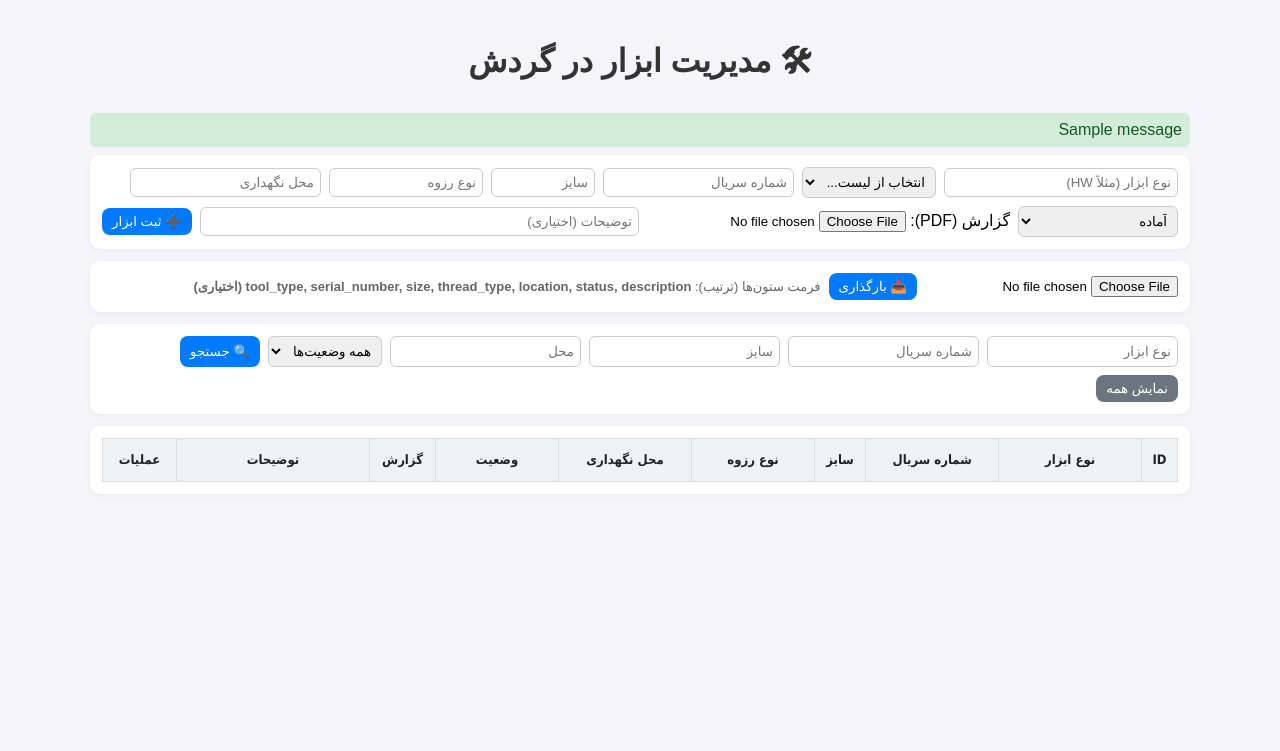
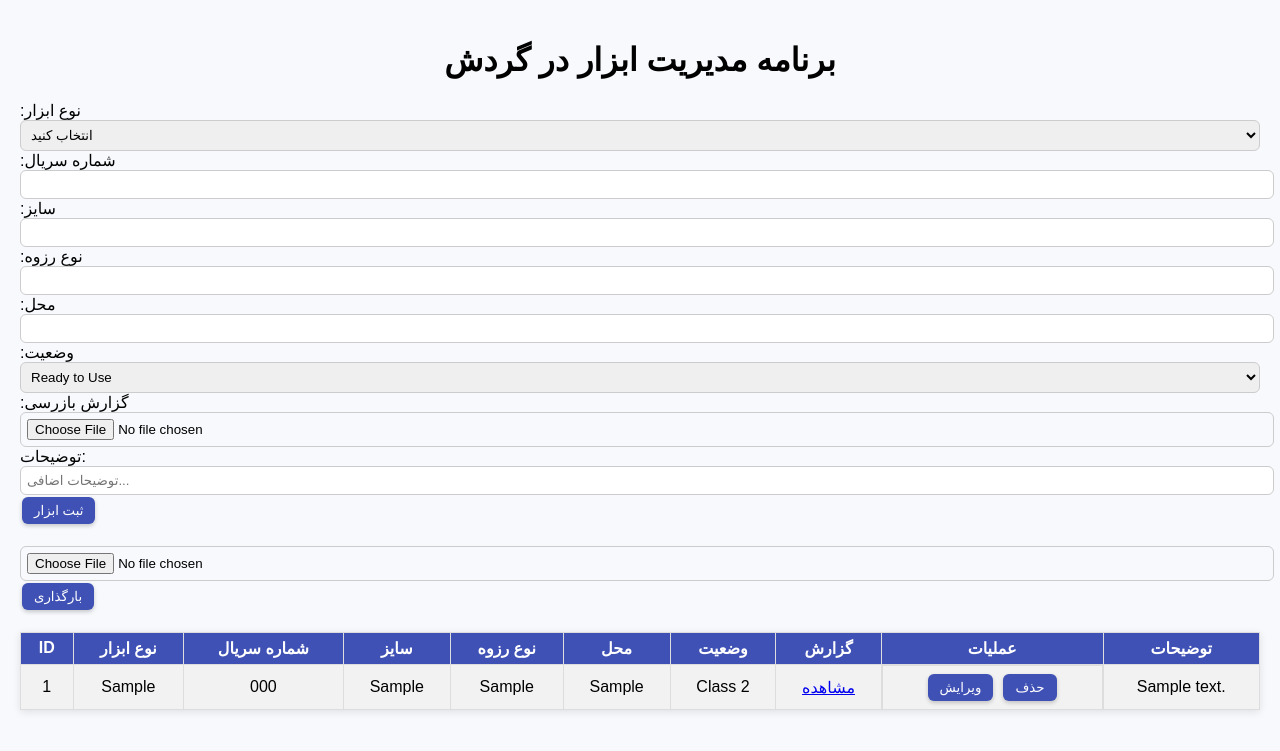
Before and after one commit to javadrad/Inventory-app-final, a Flask app: page / in a window 1280 px wide. Shown: the top 751 px of the page. Run offline with Flask 3, Linux system fonts and the light colour scheme; tables that the repository leaves empty hold one stand-in row (values such as "Sample post"); one stand-in notice (Sample message) is shown; lists and menus that the app fills with data are empty.

Commit message:
Update index.html

```diff
--- a/templates/index.html
+++ b/templates/index.html
@@ -1,169 +1,108 @@
 <!DOCTYPE html>
 <html lang="fa">
 <head>
-    <meta charset="utf-8">
+    <meta charset="UTF-8">
     <title>مدیریت ابزار در گردش</title>
-    <link rel="stylesheet" href="/static/style.css">
     <style>
-        /* جدول فشرده‌تر و عرض ستون‌ها بهتر */
-        table { width:100%; border-collapse: collapse; font-family: "Tahoma", sans-serif; }
-        th, td { border:1px solid #ddd; padding:6px; text-align:center; font-size:13px; }
-        th { background:#f0f3f6; color:#222; }
-        tbody tr:nth-child(even){ background:#fbfbfb; }
-        tbody tr:hover { background:#eef7ff; }
-        /* کاهش ارتفاع ردیف */
-        td, th { line-height:1.1; height:30px; }
-        /* دکمه‌ها */
-        .edit-btn { background:#28a745; color:#fff; padding:5px 8px; border-radius:6px; border:none; cursor:pointer; }
-        .delete-btn { background:#dc3545; color:#fff; padding:5px 8px; border-radius:6px; border:none; cursor:pointer; margin-left:6px; }
-        .btn { background:#007bff; color:#fff; padding:6px 10px; border-radius:8px; border:none; cursor:pointer; }
-        input[type="text"], select { padding:6px; border-radius:6px; border:1px solid #ccc; }
-        input.description-input { width:98%; padding:4px; font-size:13px; }
-        .actions-form { display:inline-block; margin:0; }
-        .compact-form { display:inline-block; margin-right:6px; }
-        .container { max-width:1100px; margin:18px auto; }
-        .card { background:#fff; padding:12px; border-radius:10px; box-shadow:0 2px 6px rgba(0,0,0,0.04); margin-bottom:12px;}
+        body { font-family: Arial, sans-serif; background: #f7f9fc; margin: 0; padding: 20px; }
+        h1 { text-align: center; }
+        form, table { width: 100%; margin: 20px auto; }
+        table { border-collapse: collapse; background: #fff; box-shadow: 0 2px 8px rgba(0,0,0,0.1); }
+        th, td { border: 1px solid #ddd; padding: 6px 10px; text-align: center; }
+        th { background: #3f51b5; color: #fff; }
+        tr:nth-child(even) { background: #f2f2f2; }
+        select, input[type=text], input[type=file] { width: 100%; padding: 6px; border: 1px solid #ccc; border-radius: 6px; }
+        button { background: #3f51b5; color: white; border: none; padding: 6px 12px; margin: 2px; border-radius: 6px; cursor: pointer; box-shadow: 0 2px 4px rgba(0,0,0,0.2); }
+        button:hover { background: #303f9f; }
+        .action-btns { display: flex; justify-content: center; gap: 6px; }
     </style>
 </head>
 <body>
-    <div class="container">
-        <h1 style="text-align:center;">🛠 مدیریت ابزار در گردش</h1>
+    <h1>برنامه مدیریت ابزار در گردش</h1>
 
-        <!-- پیام‌ها -->
-        {% with messages = get_flashed_messages(with_categories=true) %}
-            {% if messages %}
-                {% for category, msg in messages %}
-                    <div style="padding:8px;border-radius:6px;margin-bottom:8px; {% if category=='success' %}background:#d4edda;color:#155724;{% elif category=='danger' %}background:#f8d7da;color:#721c24;{% else %}background:#eef2ff;color:#0b4da0;{% endif %}">
-                        {{ msg }}
-                    </div>
-                {% endfor %}
-            {% endif %}
-        {% endwith %}
-
-        <!-- ثبت ابزار -->
-        <div class="card">
-            <form method="POST" action="/add" enctype="multipart/form-data" style="display:flex;flex-wrap:wrap;gap:8px;align-items:center;">
-                <input type="text" name="tool_type" placeholder="نوع ابزار (مثلاً HW)" style="min-width:220px;">
-                <select name="tool_type_select" onchange="if(this.value) document.querySelector('[name=tool_type]').value=this.value;">
-                    <option value="">انتخاب از لیست...</option>
-                    <option>Drill Pipe</option>
-                    <option>HW</option>
-                    <option>Drill Collar</option>
-                    <option>Cross Over</option>
-                    <option>Bit Sub</option>
-                    <option>Short Sub</option>
-                    <option>Casing Scrapper</option>
-                    <option>Uper I-BOP</option>
-                    <option>Lower I-BOP</option>
-                    <option>Double Box</option>
-                    <option>Saver Sub</option>
-                    <option>Safty Valve</option>
-                    <option>PUP Joint</option>
-                    <option>Fishing</option>
+    <form action="/add" method="post" enctype="multipart/form-data">
+        <label>نوع ابزار:</label>
+        <select name="tool_type" required>
+            <option value="">انتخاب کنید</option>
+            <option value="Drill Pipe">Drill Pipe</option>
+            <option value="Drill Collar">Drill Collar</option>
+            <option value="Heavy Weight">Heavy Weight</option>
+            <option value="Crossover">Crossover</option>
+            <option value="Stabilizer">Stabilizer</option>
+            <option value="PUP Joint">PUP Joint</option>
+            <option value="Fishing">Fishing</option>
         </select>
 
-                <input type="text" name="serial_number" placeholder="شماره سریال" style="min-width:160px;">
-                <input type="text" name="size" placeholder="سایز" style="width:90px;">
-                <input type="text" name="thread_type" placeholder="نوع رزوه" style="width:140px;">
-                <input type="text" name="location" placeholder="محل نگهداری" style="min-width:140px;">
+        <label>شماره سریال:</label>
+        <input type="text" name="serial_number">
 
-                <select name="status" style="min-width:160px;">
-                    <option>آماده</option>
-                    <option>تعمیر</option>
-                    <option>سندبلاست</option>
-                    <option>خراب</option>
-                    <option>نیاز به بازرسی</option>
-                    <option>Class 2</option>
+        <label>سایز:</label>
+        <input type="text" name="size">
+
+        <label>نوع رزوه:</label>
+        <input type="text" name="thread_type">
+
+        <label>محل:</label>
+        <input type="text" name="location">
+
+        <label>وضعیت:</label>
+        <select name="status">
+            <option value="Ready to Use">Ready to Use</option>
+            <option value="Need to Sandblast">Need to Sandblast</option>
+            <option value="Need to Inspection">Need to Inspection</option>
+            <option value="Class 2">Class 2</option>
+            <option value="Scrap">Scrap</option>
+            <option value="Need to Repair">Need to Repair</option>
         </select>
 
-                <label style="margin:0;">گزارش (PDF): <input type="file" name="report_file" accept=".pdf" style="margin-left:6px;"></label>
+        <label>گزارش بازرسی:</label>
+        <input type="file" name="report_link">
 
-                <input type="text" name="description" placeholder="توضیحات (اختیاری)" style="flex:1; min-width:200px;">
+        <label>توضیحات:</label>
+        <input type="text" name="description" placeholder="توضیحات اضافی...">
 
-                <button type="submit" class="btn">➕ ثبت ابزار</button>
+        <button type="submit">ثبت ابزار</button>
     </form>
-        </div>
 
-        <!-- آپلود اکسل (فرم جدا) -->
-        <div class="card">
-            <form method="POST" action="/upload_excel" enctype="multipart/form-data" style="display:flex;gap:8px;align-items:center;">
-                <input type="file" name="excel_file" accept=".xlsx,.xls" required>
-                <button type="submit" class="btn">📤 بارگذاری</button>
-                <div style="color:#666;font-size:13px;margin-left:10px;">فرمت ستون‌ها (ترتیب): <strong>tool_type, serial_number, size, thread_type, location, status, description (اختیاری)</strong></div>
+    <form action="/upload_excel" method="post" enctype="multipart/form-data">
+        <input type="file" name="excel_file" accept=".xlsx">
+        <button type="submit">بارگذاری</button>
     </form>
-        </div>
 
-        <!-- جستجو -->
-        <div class="card" style="display:flex;gap:8px;align-items:center;">
-            <form method="GET" action="/" style="display:flex;gap:8px;flex-wrap:wrap;">
-                <input type="text" name="tool_type" placeholder="نوع ابزار" value="{{ tool_type }}">
-                <input type="text" name="serial_number" placeholder="شماره سریال" value="{{ serial_number }}">
-                <input type="text" name="size" placeholder="سایز" value="{{ size }}">
-                <input type="text" name="location" placeholder="محل" value="{{ location }}">
-                <select name="status">
-                    <option value="">همه وضعیت‌ها</option>
-                    <option value="آماده">آماده</option>
-                    <option value="تعمیر">تعمیر</option>
-                    <option value="سندبلاست">سندبلاست</option>
-                    <option value="خراب">خراب</option>
-                    <option value="نیاز به بازرسی">نیاز به بازرسی</option>
-                    <option value="Class 2">Class 2</option>
-                </select>
-                <button type="submit" class="btn">🔍 جستجو</button>
-                <a href="/" style="text-decoration:none;"><button type="button" class="btn" style="background:#6c757d;">نمایش همه</button></a>
-            </form>
-        </div>
-
-        <!-- جدول نمایش -->
-        <div class="card" style="overflow:auto;">
     <table>
-                <thead>
         <tr>
-                        <th style="width:50px;">ID</th>
-                        <th style="min-width:130px;">نوع ابزار</th>
-                        <th style="min-width:120px;">شماره سریال</th>
-                        <th style="width:70px;">سایز</th>
-                        <th style="min-width:110px;">نوع رزوه</th>
-                        <th style="min-width:120px;">محل نگهداری</th>
-                        <th style="min-width:110px;">وضعیت</th>
-                        <th style="width:90px;">گزارش</th>
-                        <th style="min-width:180px;">توضیحات</th>
-                        <th style="width:120px;">عملیات</th>
+            <th>ID</th>
+            <th>نوع ابزار</th>
+            <th>شماره سریال</th>
+            <th>سایز</th>
+            <th>نوع رزوه</th>
+            <th>محل</th>
+            <th>وضعیت</th>
+            <th>گزارش</th>
+            <th>عملیات</th>
+            <th>توضیحات</th>
         </tr>
-                </thead>
-                <tbody>
-                    {% for row in items %}
+        {% for row in data %}
         <tr>
-                        <td>{{ row['id'] }}</td>
-                        <td>{{ row['tool_type'] }}</td>
-                        <td>{{ row['serial_number'] }}</td>
-                        <td>{{ row['size'] }}</td>
-                        <td>{{ row['thread_type'] }}</td>
-                        <td>{{ row['location'] }}</td>
-                        <td>{{ row['status'] }}</td>
+            <td>{{ row[0] }}</td>
+            <td>{{ row[1] }}</td>
+            <td>{{ row[2] }}</td>
+            <td>{{ row[3] }}</td>
+            <td>{{ row[4] }}</td>
+            <td>{{ row[5] }}</td>
+            <td>{{ row[6] }}</td>
             <td>
-                            {% if row['report_link'] %}
-                                <a href="{{ row['report_link'] }}" target="_blank">📎 مشاهده</a>
-                            {% else %}
-                                -
+                {% if row[7] %}
+                    <a href="{{ url_for('uploaded_file', filename=row[7].split('/')[-1]) }}" target="_blank">مشاهده</a>
                 {% endif %}
             </td>
-                        <td>{{ row['description'] or "" }}</td>
-                        <td>
-                            <!-- دکمه‌های کنار هم؛ ویرایش GET، حذف POST -->
-                            <form method="GET" action="/edit/{{ row['id'] }}" class="compact-form">
-                                <button type="submit" class="edit-btn">✏️ ویرایش</button>
-                            </form>
-                            <form method="POST" action="/delete/{{ row['id'] }}" class="compact-form" onsubmit="return confirm('آیا مطمئن هستید؟');">
-                                <button type="submit" class="delete-btn">🗑 حذف</button>
-                            </form>
+            <td class="action-btns">
+                <a href="/edit/{{ row[0] }}"><button>ویرایش</button></a>
+                <a href="/delete/{{ row[0] }}"><button>حذف</button></a>
             </td>
+            <td>{{ row[8] or '' }}</td>
         </tr>
         {% endfor %}
-                </tbody>
     </table>
-        </div>
-
-    </div>
 </body>
 </html>
```
Lines whose indentation alone changed are shown as unchanged.
